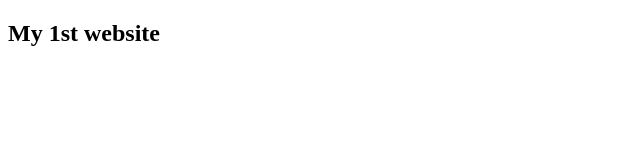
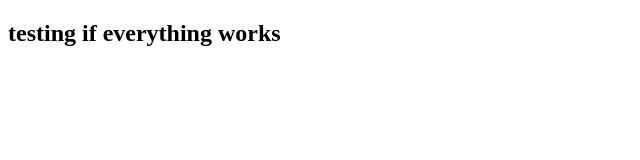
Before and after one commit to R4c1nG/ztest, a plain HTML site: page index.html in a window 1280 px wide. Shown: the whole page, without its empty margins (0-640 px from the left). Drawn offline with Linux system fonts and the light colour scheme.

Commit message:
testing if everything works

```diff
--- a/index.html
+++ b/index.html
@@ -8,6 +8,8 @@
 </head>
 
 <body>
-    <h2>My 1st website</h1>
+
+    <h2>testing if everything works</h1>
+
 </body>
 </html>
```
